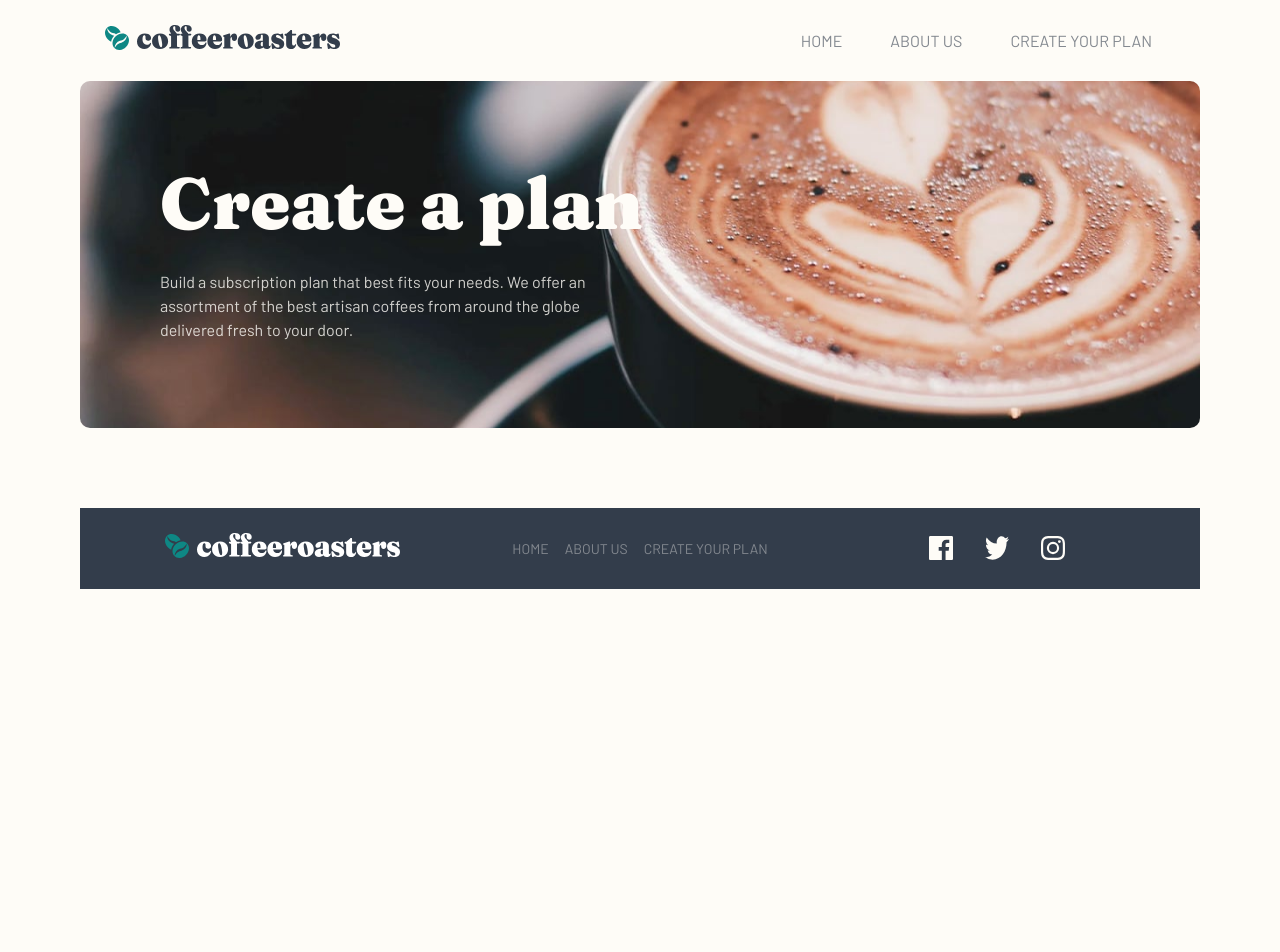
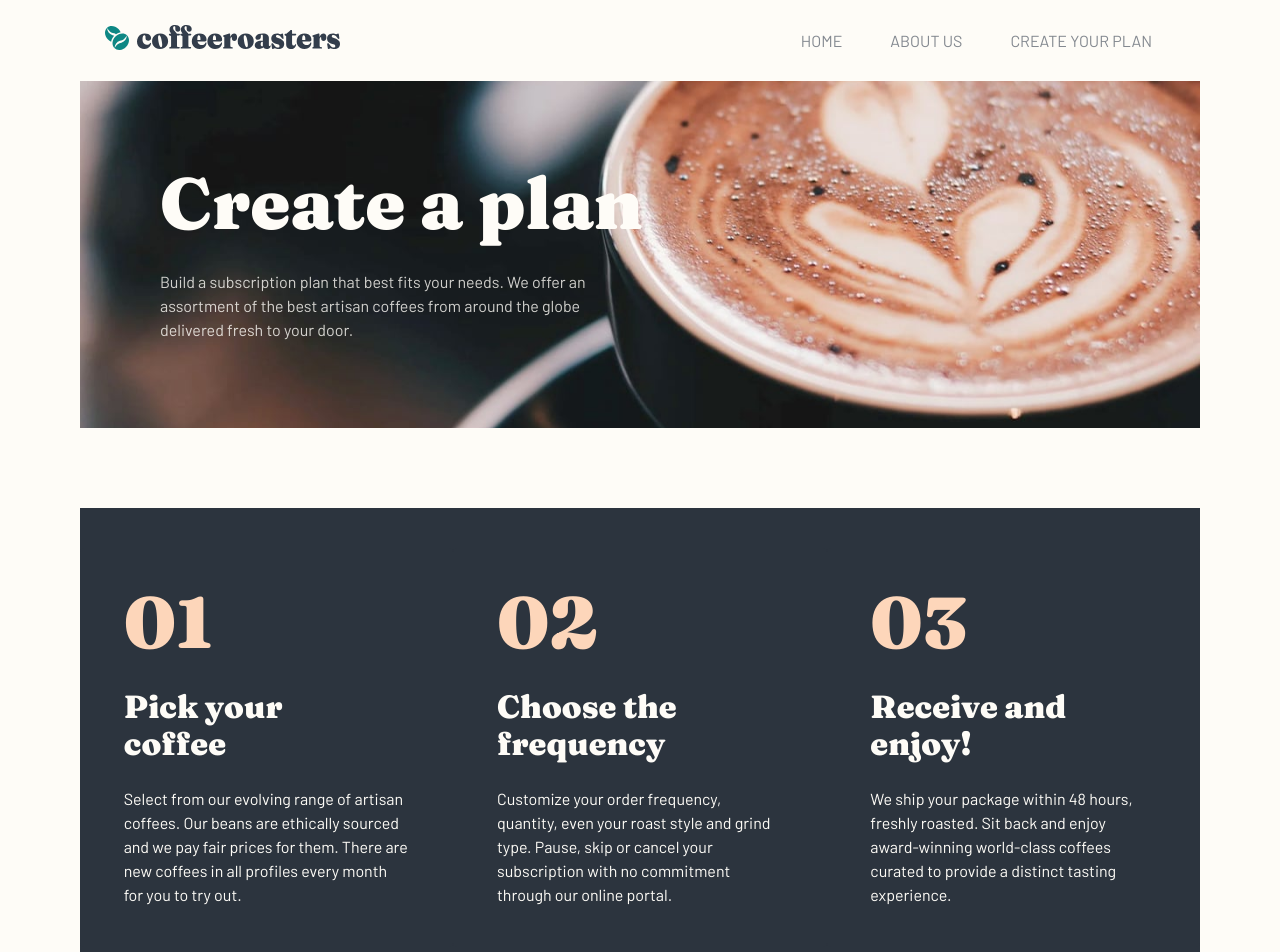
Before and after one commit to EamonnHegarty/coffeeroasters-subscription-site, a React (Vite) app: page /create-your-plan in a window 1280 px wide. Shown: the top 952 px of the page. Before the commit the page ends 800 px from the top, so only its background shows below. Built offline with nearby package versions, Linux system fonts and the light colour scheme.

Commit message:
added steps to create your plan

```diff
--- a/src/components/Hero.tsx
+++ b/src/components/Hero.tsx
@@ -15,6 +15,7 @@
   desktopBackground: string;
   tabletBackground: string;
   mobileBackground: string;
+  isBorder?: boolean;
 };
 
 const Hero = (props: HeroProps) => {
@@ -25,6 +26,7 @@
     desktopBackground,
     tabletBackground,
     mobileBackground,
+    isBorder,
   } = props;
 
   const theme = useTheme();
@@ -51,7 +53,7 @@
           xl: 15,
         },
         mb: 10,
-        borderRadius: "10px",
+        borderRadius: isBorder ? "10px" : "0px",
       }}
     >
       <Grid container>
--- a/src/components/StepsCard.tsx
+++ b/src/components/StepsCard.tsx
@@ -14,11 +14,17 @@
   number,
   title,
   description,
+  isHomePage,
+  backgroundColor,
+  textColor,
 }: {
   id: number;
   number: string;
   title: string;
   description: string;
+  isHomePage: boolean;
+  backgroundColor: string;
+  textColor: string;
 }) => {
   const theme = useTheme();
   const isXsScreen = useMediaQuery(theme.breakpoints.down("sm"));
@@ -27,7 +33,7 @@
     <Card
       sx={{
         boxShadow: "none",
-        backgroundColor: "transparent",
+        backgroundColor: backgroundColor,
         border: "none",
         mt: 5,
         display: "flex",
@@ -58,7 +64,7 @@
           <Grid item xs={12}>
             <Typography
               variant="h3"
-              color="primary.dark"
+              color={textColor}
               sx={{
                 textAlign: { xs: "center", sm: "left" },
                 maxWidth: { xs: "auto", lg: 200 },
@@ -69,14 +75,15 @@
             </Typography>
             <Typography
               variant="body1"
-              color="primary.dark"
+              color={textColor}
               sx={{
                 textAlign: { xs: "center", sm: "left" },
               }}
             >
               {description}
             </Typography>
-            {((id === 1 && !isXsScreen) || (id === 3 && isXsScreen)) && (
+            {((id === 1 && !isXsScreen) || (id === 3 && isXsScreen)) &&
+              isHomePage && (
                 <Grid item xs={12} mt={10}>
                   <Box
                     display="flex"
--- a/src/pages/AboutUs.tsx
+++ b/src/pages/AboutUs.tsx
@@ -17,6 +17,7 @@
         desktopBackground={aboutHeroConfig.desktopBackground}
         tabletBackground={aboutHeroConfig.tabletBackground}
         mobileBackground={aboutHeroConfig.mobileBackground}
+        isBorder
       />
       <Box>
         <Grid container alignItems="center" justifyContent="center" p={5}>
--- a/src/pages/CreateYourPlan.tsx
+++ b/src/pages/CreateYourPlan.tsx
@@ -1,9 +1,13 @@
+import { Grid } from "@mui/material";
 import Hero from "../components/Hero";
+import { STEPS } from "../config/cardsInfo";
 import { planHeroConfig } from "../config/heroConfig";
 import withScrollToTop from "./withScrollToTop";
+import StepsCard from "../components/StepsCard";
 
 const CreateYourPlan = withScrollToTop(() => {
   return (
+    <>
       <Hero
         page={planHeroConfig.page}
         title={planHeroConfig.title}
@@ -12,6 +16,22 @@
         tabletBackground={planHeroConfig.tabletBackground}
         mobileBackground={planHeroConfig.mobileBackground}
       />
+      <Grid container sx={{ backgroundColor: "#2C343E", minHeight: 500 }}>
+        {STEPS.map((step) => (
+          <Grid item xs={12} sm={4} key={step.id}>
+            <StepsCard
+              id={step.id}
+              number={step.number}
+              title={step.title}
+              description={step.description}
+              isHomePage={false}
+              backgroundColor="#2C343E"
+              textColor="#FEFCF7"
+            />
+          </Grid>
+        ))}
+      </Grid>
+    </>
   );
 });
 
--- a/src/pages/Home.tsx
+++ b/src/pages/Home.tsx
@@ -18,6 +18,7 @@
         desktopBackground={homeHeroConfig.desktopBackground}
         tabletBackground={homeHeroConfig.tabletBackground}
         mobileBackground={homeHeroConfig.mobileBackground}
+        isBorder
       />
       <Grid container mb={15}>
         <Grid item xs={12}>
@@ -119,6 +120,9 @@
               number={step.number}
               title={step.title}
               description={step.description}
+              isHomePage
+              backgroundColor="transparent"
+              textColor="primary.dark"
             />
           </Grid>
         ))}
```
Lines whose indentation alone changed are shown as unchanged.
